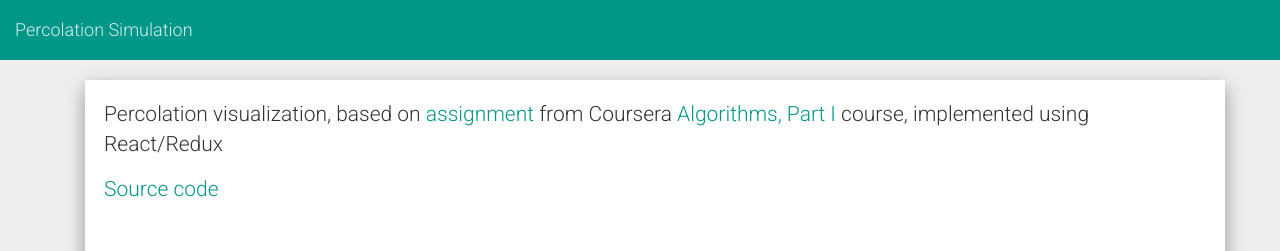
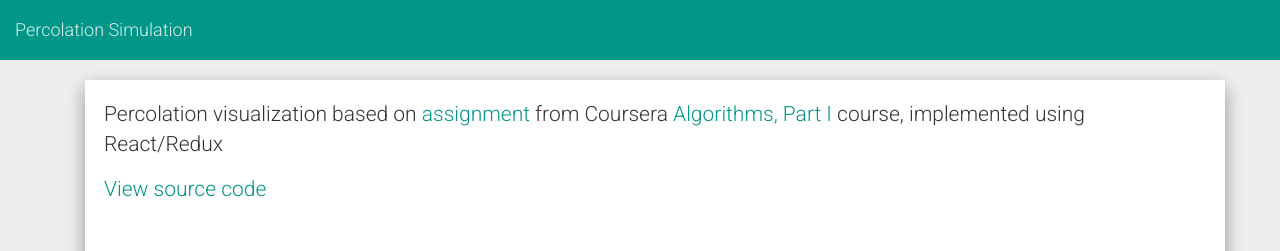
Before and after one commit to maxim-kht/percolation-sim, a React app: page / in a window 1280 px wide. Shown: the top 251 px of the page. Built offline with nearby package versions, Linux system fonts and the light colour scheme.

Commit message:
Add PropTypes and refactoring

```diff
--- a/src/components/GridElement.js
+++ b/src/components/GridElement.js
@@ -28,4 +28,8 @@ class GridElement extends Component {
   }
 }
 
+GridElement.propTypes = {
+  state: PropTypes.string
+};
+
 export default GridElement;
--- a/src/components/History.js
+++ b/src/components/History.js
@@ -25,4 +25,8 @@ class History extends Component {
   }
 }
 
+History.propTypes = {
+  history: PropTypes.array
+};
+
 export default History;
--- a/src/components/Intro.js
+++ b/src/components/Intro.js
@@ -3,6 +3,13 @@ import PropTypes from 'prop-types';
 
 
 class Intro extends Component {
+
+  inputValid(value, min, max) {
+    if (typeof value == 'string' && value.includes('.')) {
+      return false;
+    }
+    return value >= min && value <= max;
+  }
 
   render() {
     const {
@@ -16,15 +23,15 @@ class Intro extends Component {
     } = this.props;
 
     const min = 5;
-    const max = 50;
+    const max = 60;
 
     return (
       <div className="row">
         <div className="col-md-12">
           <div className="bs-component">
             <div className="jumbotron">
-              <p>Percolation visualization, based on <a href="http://coursera.cs.princeton.edu/algs4/assignments/percolation.html">assignment</a> from Coursera <a href="https://www.coursera.org/learn/algorithms-part1">Algorithms, Part I</a> course, implemented using React/Redux</p>
-              <p><a href="https://github.com/maxim-kht/percolation-sim">Source code</a></p>
+              <p>Percolation visualization based on <a href="http://coursera.cs.princeton.edu/algs4/assignments/percolation.html">assignment</a> from Coursera <a href="https://www.coursera.org/learn/algorithms-part1">Algorithms, Part I</a> course, implemented using React/Redux</p>
+              <p><a href="https://github.com/maxim-kht/percolation-sim">View source code</a></p>
               <form className="form-horizontal">
                 <fieldset>
                   <div className="form-group">
@@ -58,7 +65,7 @@ class Intro extends Component {
                   type="button"
                   className="btn btn-primary btn-lg"
                   onClick={() => runSimulation()}
-                  disabled={height > max || width > max || height < min || width < min}
+                  disabled={!this.inputValid(height, min, max) || !this.inputValid(width, min, max)}
                 >
                   Run Simulation
                 </button>}
@@ -78,4 +85,12 @@ class Intro extends Component {
   }
 }
 
+Intro.propTypes = {
+  setHeight: PropTypes.func,
+  setWidth: PropTypes.func,
+  runSimulation: PropTypes.func,
+  stopSimulation: PropTypes.func,
+  isRunning: PropTypes.bool,
+};
+
 export default Intro;
--- a/src/reducers.js
+++ b/src/reducers.js
@@ -9,8 +9,6 @@ import { createGrid, populateNeighbors, openElement, checkPercolationAndFill } f
 const defaultSimulationData = {
   elementSize: 10,
   isRunning: false,
-  percolates: undefined,
-  percolatesOnSite: undefined,
   percolationStatSent: false,
 };
 
```
Also changed, not shown: src/components/Grid.js (+10 -2 lines), src/containers/App.js (+9 -1 lines).
